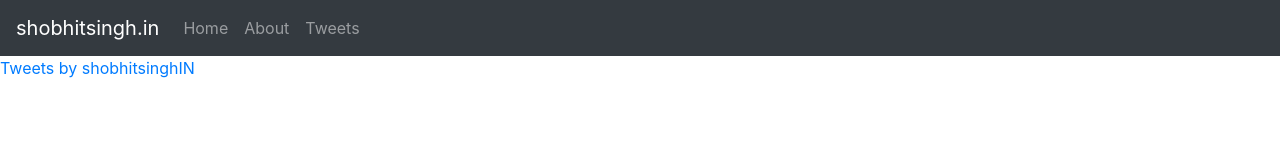
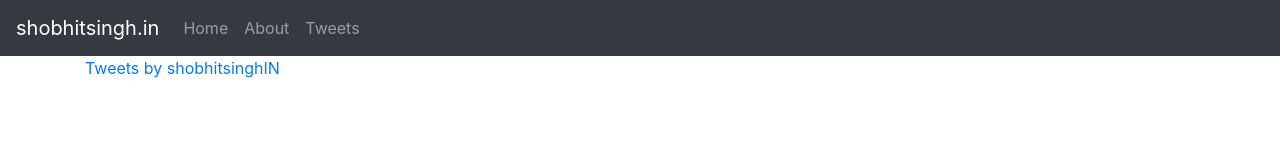
Before and after one commit to shobhit-singh/my-personal-website, a plain HTML site: page tweets.html in a window 1280 px wide. Drawn offline with nearby package versions, Linux system fonts and the light colour scheme.

Commit message:
Update tweets.html

```diff
--- a/tweets.html
+++ b/tweets.html
@@ -37,7 +37,7 @@
         </div>
     </nav>
 
-        <div style="width:40%; class="container">
+        <div class="container-sm">
             <a class="twitter-timeline" href="https://twitter.com/shobhitsinghIN">Tweets by shobhitsinghIN</a>
             <script async src="//platform.twitter.com/widgets.js" charset="utf-8"></script>
 
```
